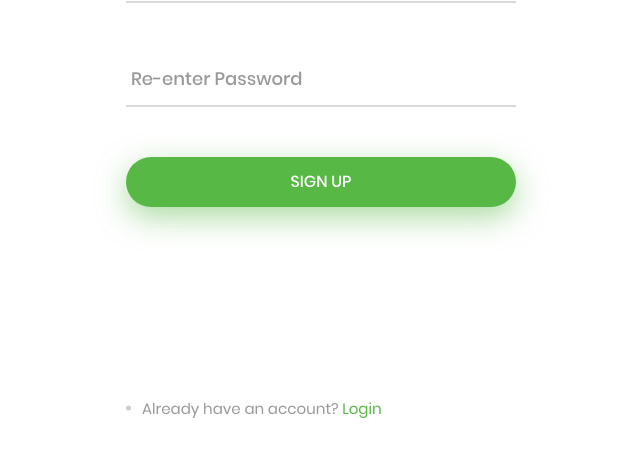
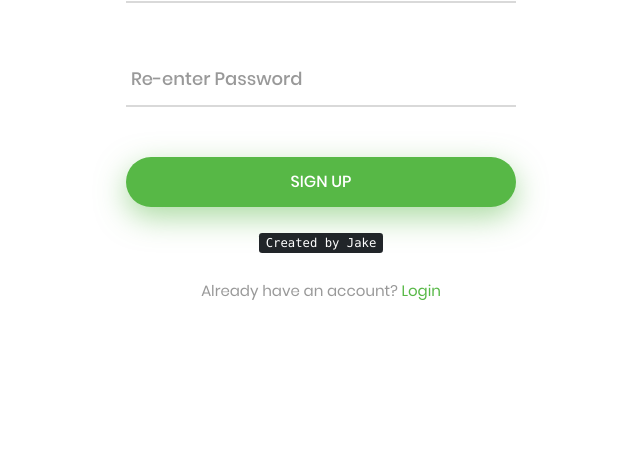
Before and after one commit to Jake-LJH/IrisApp, a Flask app: template templates/registration.html in a window 1280 px wide. Shown: the part 666-1130 px from the top of the page, without its empty margins (319-959 px from the left). After the commit the page ends 966 px from the top, so only its background shows below. Run offline with Flask 2, Linux system fonts and the light colour scheme; the template is opened without the code that fills it, so the values that code supplies are empty; parts of the project's set-up code (start-up, migrations or seed data) failed here and were passed over; some libraries are stand-ins or nearby versions.

Commit message:
Version 2

```diff
--- a/app.py
+++ b/app.py
@@ -49,11 +49,17 @@ def deleteUser(userid):
 
 
 @app.route('/<string:url>')
-
 def staticPage(url):
     print("static page",url)
     try:
         return render_template(url)
+    except Exception as err:
+        abort(404)
+
+@app.route('/')
+def default():
+    try:
+        return redirect("login.html")
     except Exception as err:
         abort(404)
 
--- a/templates/login.html
+++ b/templates/login.html
@@ -68,7 +68,7 @@
 
 						<div class="text-center">
 							<br>
-							<p><kbd>Created by Jake and Ray</kbd></p>
+							<p><kbd>Created by Jake</kbd></p>
 
 							<br>
 							<span class="txt1">
--- a/templates/registration.html
+++ b/templates/registration.html
@@ -7,7 +7,7 @@
 <!--===============================================================================================-->
 	<link rel="icon" type="image/png" href="{{ url_for('static',filename='images/icons/favicon.ico') }}"/>
 <!--===============================================================================================-->
-	<link rel="stylesheet" type="text/css" href="{{ url_for('static',filename='vendor/bootstrap/css/bootstrap.min.css') }}">
+	<link rel="stylesheet" href="https://maxcdn.bootstrapcdn.com/bootstrap/4.5.2/css/bootstrap.min.css">
 <!--===============================================================================================-->
 	<link rel="stylesheet" type="text/css" href="{{ url_for('static',filename='fonts/font-awesome-4.7.0/css/font-awesome.min.css') }}">
 <!--===============================================================================================-->
@@ -72,9 +72,13 @@
 							Sign Up
 						</button>
 					</div>
+					<div class="container">
 
-					<ul class="login-more p-t-190">
-						<li class="m-b-8">
+						<div class="text-center">
+							<br>
+							<p><kbd>Created by Jake</kbd></p>
+
+							<br>
 							<span class="txt1">
 								Already have an account?
 							</span>
@@ -82,8 +86,8 @@
 							<a href="/login.html" class="txt2">
 								Login
 							</a>
-						</li>
-					</ul>
+						</div>
+					</div>
 
 				</form>
 			</div>
```
